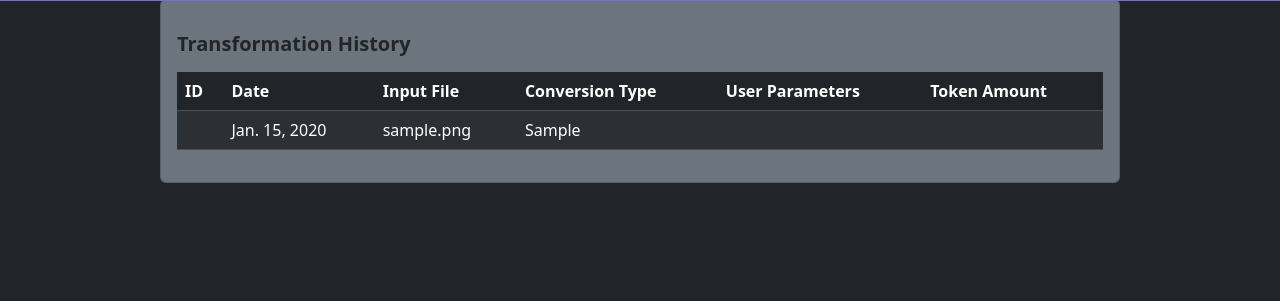
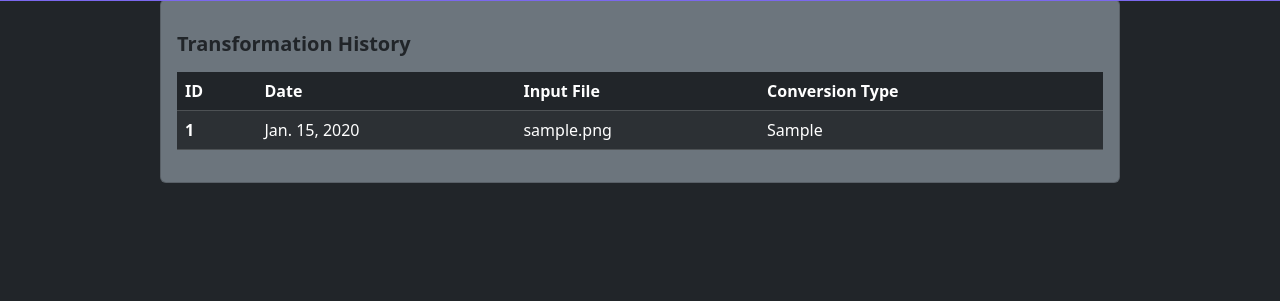
Before and after one commit to COSC-499-W2023/year-long-project-team-7, a Django app: page /history in a window 1280 px wide. Shown: the part 65-366 px from the top of the page. Run offline with Django 4.2, Linux system fonts and the light colour scheme; a user stored in the database is signed in; tables that the repository leaves empty hold one stand-in row (values such as "Sample post"); data that the repository does not hold is empty; some web fonts are replaced.

Commit message:
fix id column and hide empty columns

```diff
--- a/app/capstone/transformer/templates/history.html
+++ b/app/capstone/transformer/templates/history.html
@@ -13,19 +13,20 @@
                     <th scope="col">Date</th>
                     <th scope="col">Input File</th>
                     <th scope="col">Conversion Type</th>
-                    <!-- next two columns will be empty until implemented on backend-->
+                    <!-- not showing next two columns until implemented on backend
                     <th scope="col">User Parameters</th>
-                    <th scope="col">Token Amount</th>
+                    <th scope="col">Token Amount</th> -->
                 </tr>
                 {% for c in files %}
                 <tbody>
                     <tr>
-                        <th scope="row">{{ c.conversion }}</th>
+                        <th scope="row">{{ c.id }}</th>
                         <td>{{ c.date }}</td>
                         <td>{{ c.file }}</td>
                         <td>{{ c.type }}</td>
-                        <td> {{c.user_parameters }}</td>
-                        <td> {{ c.user.amount }} </td>
+                        <!-- ot showing next two columns until implemented on backend
+                        <td> {{ c.user.user_parameters }}</td>
+                        <td> {{ c.user.amount }} </td> -->
                     </tr>
                 </tbody>
                 {% endfor %}
--- a/app/capstone/transformer/views.py
+++ b/app/capstone/transformer/views.py
@@ -118,7 +118,7 @@ def signout(request: HttpRequest) -> HttpResponse:
 
 def history(request: HttpRequest) -> HttpResponse:
     if request.user.is_authenticated:
-        files = File.objects.filter(user=request.user)
+        files = File.objects.filter(user=request.user).order_by("id")
     else:
         return HttpResponseForbidden(
                 "You do not have permission to access this resource."
```
